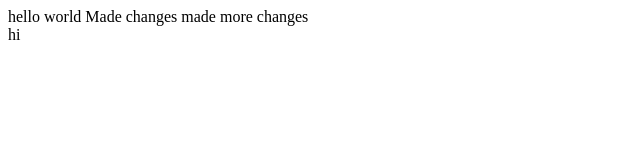
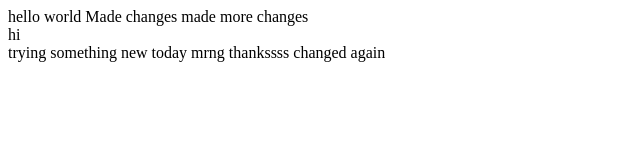
Before and after one commit to siddharth-28/html-demo, a plain HTML site: page index.html in a window 1280 px wide. Shown: the whole page, without its empty margins (0-640 px from the left). Drawn offline with Linux system fonts and the light colour scheme.

Commit message:
tuestrial

```diff
--- a/index.html
+++ b/index.html
@@ -5,4 +5,8 @@ Made changes
 made more changes
 <br>
 hi
+<br>
+trying something new today mrng
+thankssss
+changed again
 </html>
```
